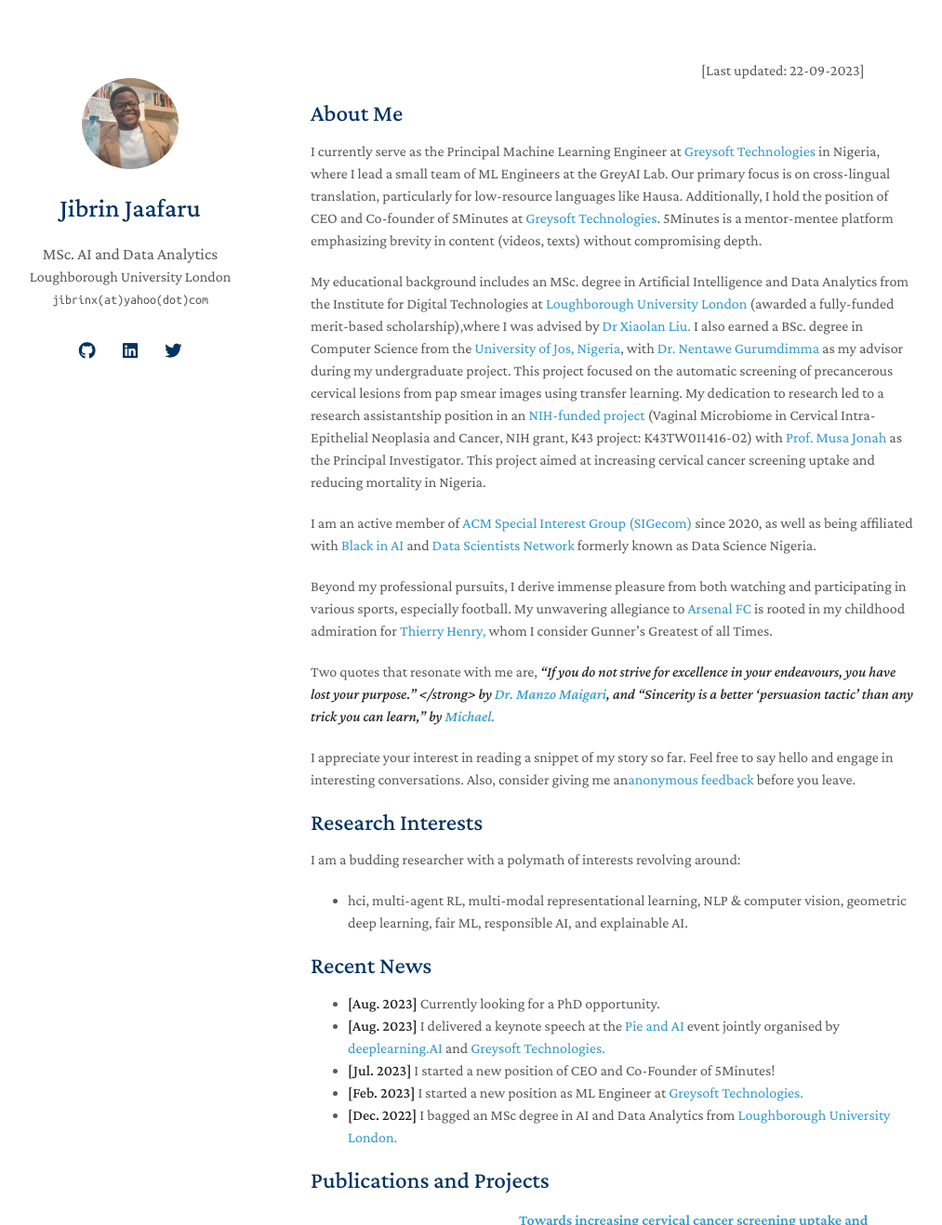
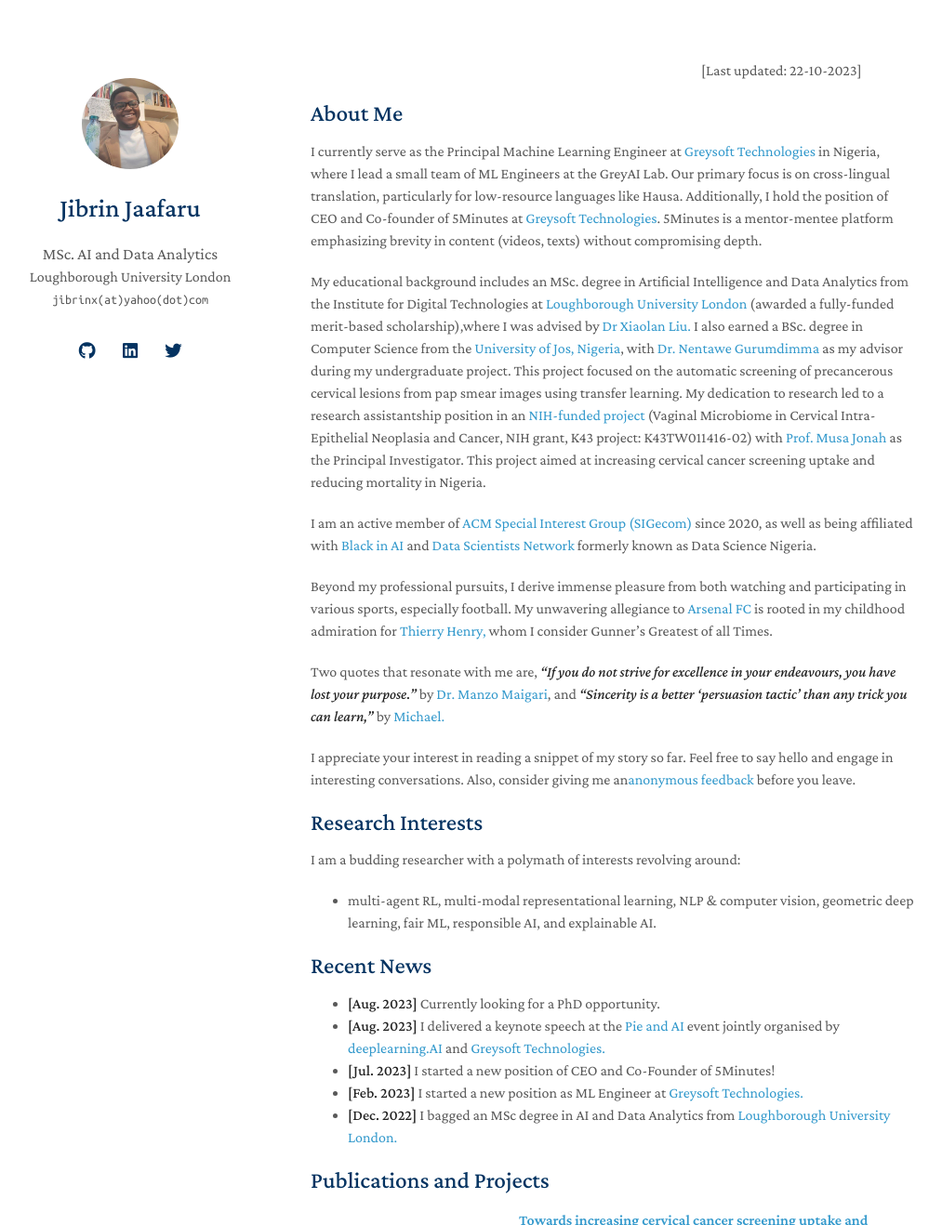
Before and after one commit to jibrinx/jibrinx.github.io, a Jekyll site: the page built from index.md, in a window 1280 px wide and 1400 px high, cut to the strip 0-1318 px from the top of the window. Shown: the whole strip at 93% size, without its empty margins (136-1149 px from the left). Built offline with Jekyll 4.4.1, drawn with Linux system fonts in a browser that asks for light colours; nearby versions of some CDN libraries; a style sheet for code colours, icons or effects is not loaded.

Commit message:
Update index.md

```diff
--- a/index.md
+++ b/index.md
@@ -1,7 +1,7 @@
 ---
 layout: homepage
 ---
-&nbsp;&nbsp;&nbsp;&nbsp;&nbsp;&nbsp;&nbsp;&nbsp;&nbsp;&nbsp;&nbsp;&nbsp;&nbsp;&nbsp;&nbsp; &nbsp;&nbsp;&nbsp;&nbsp;&nbsp;&nbsp;&nbsp;&nbsp;&nbsp;&nbsp;&nbsp;&nbsp;&nbsp;&nbsp;&nbsp;&nbsp;&nbsp;&nbsp;&nbsp;&nbsp;&nbsp;&nbsp;&nbsp;&nbsp;&nbsp;&nbsp;&nbsp;&nbsp;&nbsp;&nbsp;&nbsp;&nbsp;&nbsp;&nbsp;&nbsp;&nbsp;&nbsp;&nbsp;&nbsp;&nbsp;&nbsp;&nbsp;&nbsp;&nbsp;&nbsp; &nbsp;&nbsp;&nbsp;&nbsp;&nbsp;&nbsp;&nbsp;&nbsp;&nbsp;&nbsp;&nbsp;&nbsp;&nbsp;&nbsp;&nbsp;&nbsp;&nbsp;&nbsp;&nbsp;&nbsp;&nbsp;&nbsp;&nbsp;&nbsp;&nbsp;&nbsp;&nbsp;&nbsp;&nbsp;&nbsp;&nbsp;&nbsp;&nbsp;&nbsp;&nbsp;&nbsp;&nbsp;&nbsp;&nbsp;&nbsp;&nbsp;&nbsp;&nbsp;&nbsp;&nbsp; &nbsp;&nbsp;&nbsp;&nbsp;&nbsp;&nbsp;&nbsp;&nbsp;&nbsp;&nbsp;&nbsp;&nbsp;&nbsp;&nbsp;&nbsp;&nbsp;&nbsp;&nbsp;&nbsp;&nbsp;&nbsp;&nbsp;&nbsp;&nbsp;&nbsp;&nbsp;&nbsp;&nbsp;&nbsp;&nbsp;&nbsp;&nbsp;[Last updated: 22-09-2023]
+&nbsp;&nbsp;&nbsp;&nbsp;&nbsp;&nbsp;&nbsp;&nbsp;&nbsp;&nbsp;&nbsp;&nbsp;&nbsp;&nbsp;&nbsp; &nbsp;&nbsp;&nbsp;&nbsp;&nbsp;&nbsp;&nbsp;&nbsp;&nbsp;&nbsp;&nbsp;&nbsp;&nbsp;&nbsp;&nbsp;&nbsp;&nbsp;&nbsp;&nbsp;&nbsp;&nbsp;&nbsp;&nbsp;&nbsp;&nbsp;&nbsp;&nbsp;&nbsp;&nbsp;&nbsp;&nbsp;&nbsp;&nbsp;&nbsp;&nbsp;&nbsp;&nbsp;&nbsp;&nbsp;&nbsp;&nbsp;&nbsp;&nbsp;&nbsp;&nbsp; &nbsp;&nbsp;&nbsp;&nbsp;&nbsp;&nbsp;&nbsp;&nbsp;&nbsp;&nbsp;&nbsp;&nbsp;&nbsp;&nbsp;&nbsp;&nbsp;&nbsp;&nbsp;&nbsp;&nbsp;&nbsp;&nbsp;&nbsp;&nbsp;&nbsp;&nbsp;&nbsp;&nbsp;&nbsp;&nbsp;&nbsp;&nbsp;&nbsp;&nbsp;&nbsp;&nbsp;&nbsp;&nbsp;&nbsp;&nbsp;&nbsp;&nbsp;&nbsp;&nbsp;&nbsp; &nbsp;&nbsp;&nbsp;&nbsp;&nbsp;&nbsp;&nbsp;&nbsp;&nbsp;&nbsp;&nbsp;&nbsp;&nbsp;&nbsp;&nbsp;&nbsp;&nbsp;&nbsp;&nbsp;&nbsp;&nbsp;&nbsp;&nbsp;&nbsp;&nbsp;&nbsp;&nbsp;&nbsp;&nbsp;&nbsp;&nbsp;&nbsp;[Last updated: 22-10-2023]
 ## About Me
 
 I currently serve as the Principal Machine Learning Engineer at <a href="https://greysoft.ng">Greysoft Technologies</a> in Nigeria, where I lead a small team of ML Engineers at the GreyAI Lab. Our primary focus is on cross-lingual translation, particularly for low-resource languages like Hausa. Additionally, I hold the position of CEO and Co-founder of 5Minutes at <a href="https://greysoft.ng">Greysoft Technologies</a>. 5Minutes is a mentor-mentee platform emphasizing brevity in content (videos, texts) without compromising depth.
@@ -12,14 +12,14 @@ I am an active member of <a href="http://www.sigecom.org">ACM Special Interest G
 
 Beyond my professional pursuits, I derive immense pleasure from both watching and participating in various sports, especially football. My unwavering allegiance to <a href="https://www.arsenal.com">Arsenal FC</a> is rooted in my childhood admiration for <a href="https://www.footballhistory.org/player/thierry-henry.html">Thierry Henry,</a> whom I consider Gunner's Greatest of all Times.
 
-Two quotes that resonate with me are, <strong><i> "If you do not strive for excellence in your endeavours, you have lost your purpose."<i> </strong> by <a href="https://manzomaigari.com/#/">Dr. Manzo Maigari</a>, and <strong> <i>"Sincerity is a better 'persuasion tactic' than any trick you can learn,"</i> </strong> by <a href="https://twitter.com/mmay3r/status/1336432412285231104">Michael.</a>
+Two quotes that resonate with me are, <strong><i> "If you do not strive for excellence in your endeavours, you have lost your purpose."</i> </strong> by <a href="https://manzomaigari.com/#/">Dr. Manzo Maigari</a>, and <strong> <i>"Sincerity is a better 'persuasion tactic' than any trick you can learn,"</i> </strong> by <a href="https://twitter.com/mmay3r/status/1336432412285231104">Michael.</a>
 
 I appreciate your interest in reading a snippet of my story so far. Feel free to say hello and engage in interesting conversations. Also, consider giving me an<a href="https://ngl.link/jibrinx">anonymous feedback</a> before you leave.
 
 
 ## Research Interests
 I am a budding researcher with a polymath of interests revolving around:
-- hci, multi-agent RL, multi-modal representational learning, NLP & computer vision, geometric deep learning, fair ML, responsible AI, and explainable AI.
+- multi-agent RL, multi-modal representational learning, NLP & computer vision, geometric deep learning, fair ML, responsible AI, and explainable AI.
 
 ## Recent News
 
```
